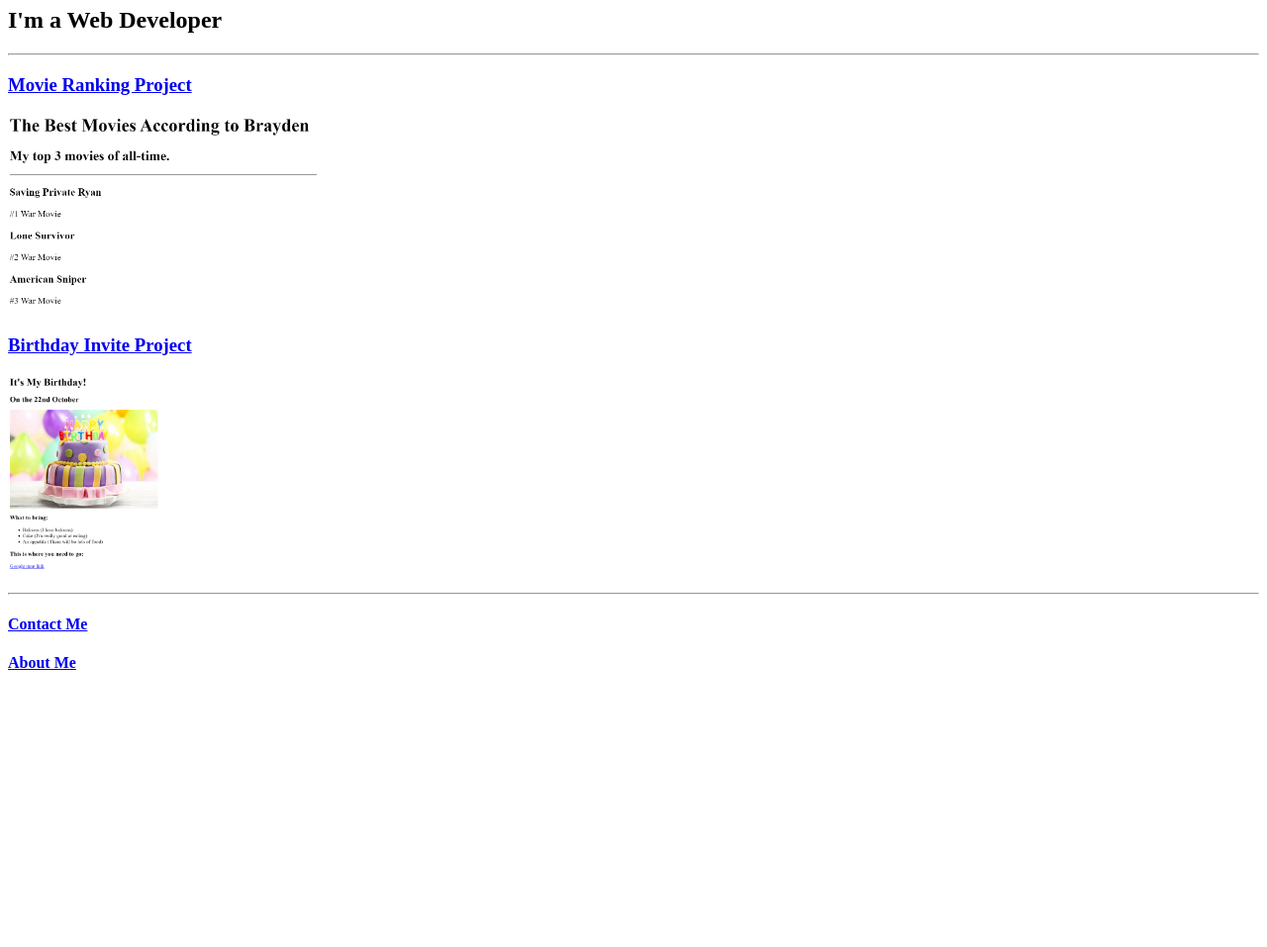
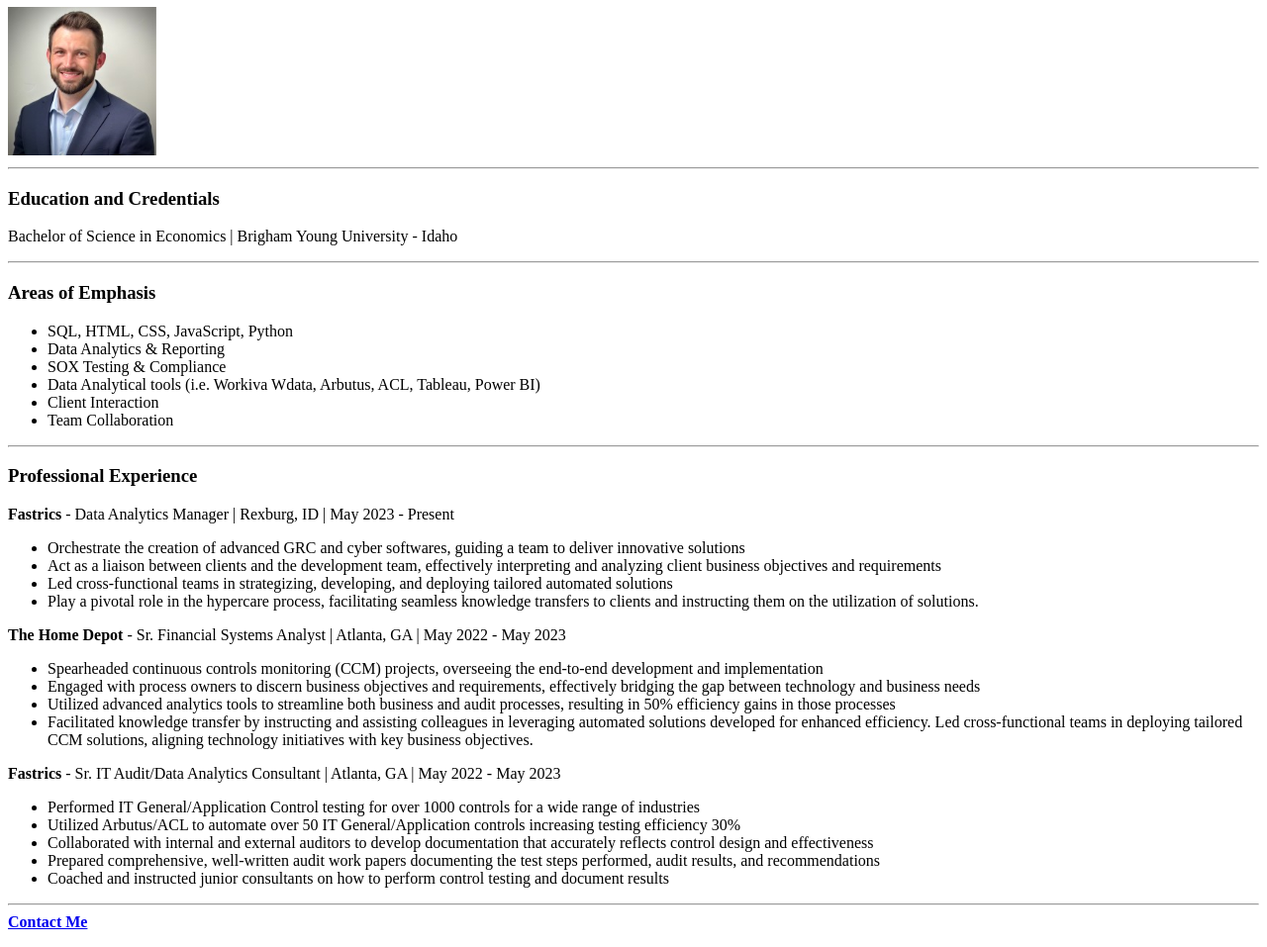
Before and after one commit to bbrizzee44/html-portfolio, a plain HTML site: page index.html in a window 1280 px wide. Shown: the part 73-1030 px from the top of the page at 99% size. Before the commit the page ends 800 px from the top, so only its background shows below. Drawn offline with Linux system fonts and the light colour scheme.

Commit message:
Add files via upload

```diff
--- a/index.html
+++ b/index.html
@@ -2,24 +2,57 @@
 <html lang="en">
 <head>
     <meta charset="UTF-8">
-    <title>Brayden's Portfolio</title>
+    <title>Brayden Brizzee Resume</title>
 </head>
 <body>
-    <h1>Brayden's Portfolio</h1>
-    <h2>I'm a Web Developer</h2>
+    <h1>Brayden Brizzee</h1>
+    <img src="./Assets/Headshot.jpg" height="150"/>
 
     <hr />
 
-    <h3><a href="./public/movie-ranking.html">Movie Ranking Project</a></h3>
-    <p><img src="./assets/images/movie-ranking.png" height="200"/></p>
-
-    <h3><a href="./public/birthday-invite.html">Birthday Invite Project</a></h3>
-    <p><img src="./assets/images/birthday-invite.png" height="200"/></p>
+    <h3>Education and Credentials</h3>
+    <p>Bachelor of Science in Economics | Brigham Young University - Idaho</p>
 
     <hr />
 
-    <h4><a href="./public/contact.html">Contact Me</a></h4>
-    <h4><a href="./public/about.html">About Me</a></h4>
+    <h3>Areas of Emphasis</h3>
+    <ul>
+        <li>SQL, HTML, CSS, JavaScript, Python</li>
+        <li>Data Analytics & Reporting</li>
+        <li>SOX Testing & Compliance</li>
+        <li>Data Analytical tools (i.e. Workiva Wdata, Arbutus, ACL, Tableau, Power BI)</li>
+        <li>Client Interaction</li>
+        <li>Team Collaboration</li>
+    </ul>
 
+    <hr />
+
+    <h3>Professional Experience</h3>
+    <p><b>Fastrics</b> - Data Analytics Manager | Rexburg, ID | May 2023 - Present</p>
+    <ul>
+        <li>Orchestrate the creation of advanced GRC and cyber softwares, guiding a team to deliver innovative solutions</li>
+        <li>Act as a liaison between clients and the development team, effectively interpreting and analyzing client business objectives and requirements</li>
+        <li>Led cross-functional teams in strategizing, developing, and deploying tailored automated solutions</li>
+        <li>Play a pivotal role in the hypercare process, facilitating seamless knowledge transfers to clients and instructing them on the utilization of solutions.</li>
+    </ul>
+
+    <p><b>The Home Depot</b> - Sr. Financial Systems Analyst | Atlanta, GA | May 2022 - May 2023</p>
+    <ul>
+        <li>Spearheaded continuous controls monitoring (CCM) projects, overseeing the end-to-end development and implementation</li>
+        <li>Engaged with process owners to discern business objectives and requirements, effectively bridging the gap between technology and business needs</li>
+        <li>Utilized advanced analytics tools to streamline both business and audit processes, resulting in 50% efficiency gains in those processes</li>
+        <li>Facilitated knowledge transfer by instructing and assisting colleagues in leveraging automated solutions developed for enhanced efficiency. Led cross-functional teams in deploying tailored CCM solutions, aligning technology initiatives with key business objectives.</li>
+    </ul>
+
+    <p><b>Fastrics</b> - Sr. IT Audit/Data Analytics Consultant | Atlanta, GA | May 2022 - May 2023</p>
+    <ul>
+        <li>Performed IT General/Application Control testing for over 1000 controls for a wide range of industries</li>
+        <li>Utilized Arbutus/ACL to automate over 50 IT General/Application controls increasing testing efficiency 30%</li>
+        <li>Collaborated with internal and external auditors to develop documentation that accurately reflects control design and effectiveness</li>
+        <li>Prepared comprehensive, well-written audit work papers documenting the test steps performed, audit results, and recommendations</li>
+        <li>Coached and instructed junior consultants on how to perform control testing and document results</li>
+    </ul>
+    <hr />
+    <b><a href="./public/contact-me.html">Contact Me</a></p></b>
 </body>
 </html>
```
Also changed, not shown: public/contact-me.html (added, +5 -0 lines), Assets/Headshot.jpg (added), Assets/LinkedIn_logo_initials.png.webp (added).
